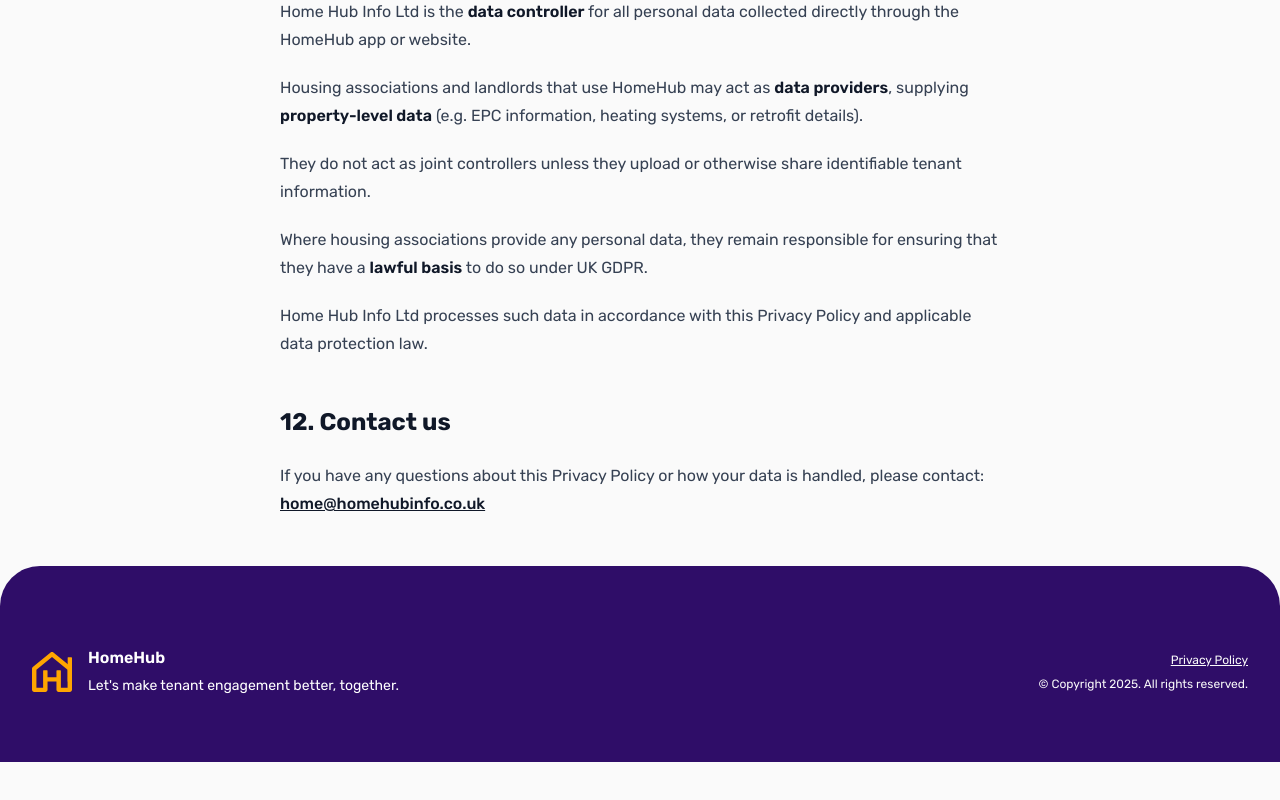
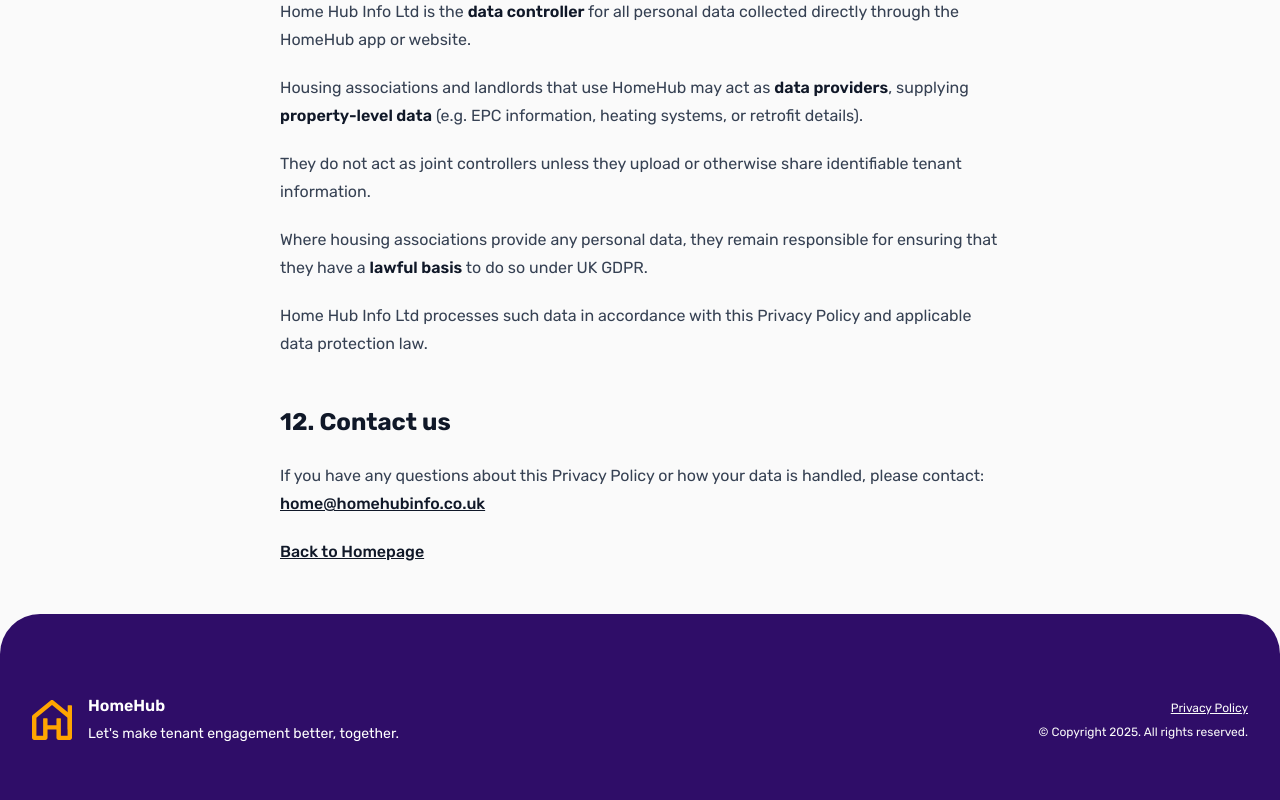
Before and after one commit to guybrown78/HomeHub, a Next.js app: page /policies/privacy in a window 1280 px wide. Shown: the part 4002-4802 px from the top of the page. Before the commit the page ends 4764 px from the top, so only its background shows below. Built offline with nearby package versions, Linux system fonts and the light colour scheme.

Commit message:
privacy tweaked

```diff
--- a/src/app/(main)/policies/privacy/page.tsx
+++ b/src/app/(main)/policies/privacy/page.tsx
@@ -1,3 +1,4 @@
+import Link from 'next/link'
 import React from 'react'
 
 const page = () => {
@@ -162,6 +163,11 @@ const page = () => {
         If you have any questions about this Privacy Policy or how your data is handled, please contact:
         {' '}<a href="mailto:home@homehubinfo.co.uk">home@homehubinfo.co.uk</a>
       </p>
+
+			<div className='mt-4'>
+				<Link href="../" className='underline'>Back to Homepage</Link>
+
+			</div>
     </main>
 	)
 }
--- a/src/components/Header.tsx
+++ b/src/components/Header.tsx
@@ -136,7 +136,7 @@ export function Header() {
               {/* <Button href="/login" variant="outline">
                 Log in
               </Button> */}
-              <Button href="#register">Register</Button>
+              <Button href="/#register">Register</Button>
             </div>
           </div>
         </Container>
```
